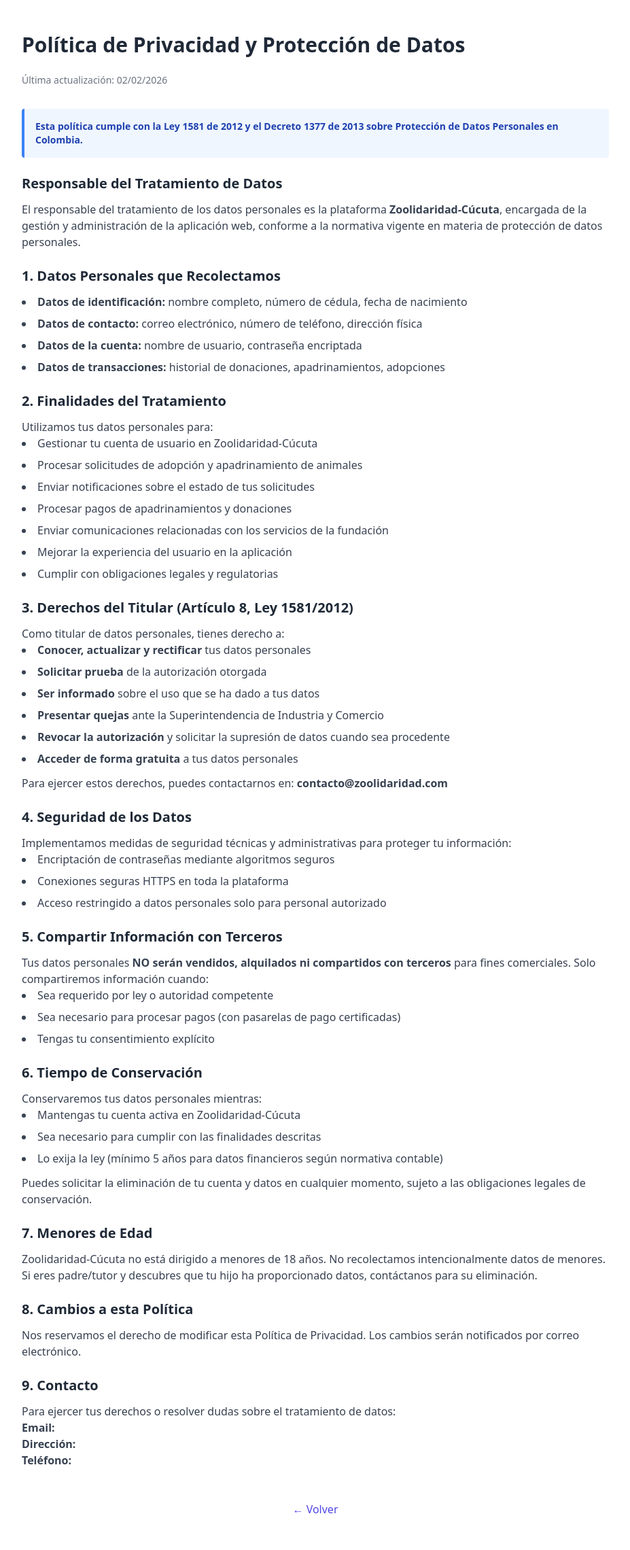
After one commit to Thomas-Cornejo/appfundationwDj, a Django app: page /users/politica-de-privacidad/ in a window 1280 px wide. The commit adds this page. Shown: the whole page at 68% size, without its empty margins (176-1103 px from the left). Run offline with Django 5.2, Linux system fonts and the light colour scheme; some libraries are stand-ins or nearby versions.

Commit message:
feat(auth): add policy and terms templates and require acceptance on registration

```diff
--- /dev/null
+++ b/users/templates/users/legal/privacy_policy.html
@@ -0,0 +1,140 @@
+{% extends "base.html" %}
+
+{% block content %}
+<div class="max-w-4xl mx-auto px-4 py-12">
+  <h1 class="text-3xl font-bold text-gray-800 mb-6">Política de Privacidad y Protección de Datos</h1>
+  <p class="text-sm text-gray-500 mb-8">Última actualización: 02/02/2026</p>
+
+  <div class="prose prose-sm max-w-none space-y-6 text-gray-700">
+
+    <div class="bg-blue-50 border-l-4 border-blue-500 p-4 rounded">
+      <p class="text-sm font-semibold text-blue-800">
+        Esta política cumple con la Ley 1581 de 2012 y el Decreto 1377 de 2013 sobre Protección de Datos Personales en Colombia.
+      </p>
+    </div>
+    <section>
+        <h2 class="text-xl font-bold text-gray-800 mb-3">
+            Responsable del Tratamiento de Datos
+        </h2>
+        <p>
+            El responsable del tratamiento de los datos personales es la plataforma
+            <strong>Zoolidaridad-Cúcuta</strong>, encargada de la gestión y administración
+            de la aplicación web, conforme a la normativa vigente en materia de protección
+            de datos personales.
+        </p>
+    </section>
+
+    <section>
+      <h2 class="text-xl font-bold text-gray-800 mb-3">1. Datos Personales que Recolectamos</h2>
+      <ul class="list-disc list-inside space-y-2">
+        <li><strong>Datos de identificación:</strong> nombre completo, número de cédula, fecha de nacimiento</li>
+        <li><strong>Datos de contacto:</strong> correo electrónico, número de teléfono, dirección física</li>
+        <li><strong>Datos de la cuenta:</strong> nombre de usuario, contraseña encriptada</li>
+        <li><strong>Datos de transacciones:</strong> historial de donaciones, apadrinamientos, adopciones</li>
+      </ul>
+    </section>
+
+    <section>
+      <h2 class="text-xl font-bold text-gray-800 mb-3">2. Finalidades del Tratamiento</h2>
+      <p>Utilizamos tus datos personales para:</p>
+      <ul class="list-disc list-inside space-y-2">
+        <li>Gestionar tu cuenta de usuario en Zoolidaridad-Cúcuta</li>
+        <li>Procesar solicitudes de adopción y apadrinamiento de animales</li>
+        <li>Enviar notificaciones sobre el estado de tus solicitudes</li>
+        <li>Procesar pagos de apadrinamientos y donaciones</li>
+        <li>Enviar comunicaciones relacionadas con los servicios de la fundación</li>
+        <li>Mejorar la experiencia del usuario en la aplicación</li>
+        <li>Cumplir con obligaciones legales y regulatorias</li>
+      </ul>
+    </section>
+
+    <section>
+      <h2 class="text-xl font-bold text-gray-800 mb-3">3. Derechos del Titular (Artículo 8, Ley 1581/2012)</h2>
+      <p>Como titular de datos personales, tienes derecho a:</p>
+      <ul class="list-disc list-inside space-y-2">
+        <li><strong>Conocer, actualizar y rectificar</strong> tus datos personales</li>
+        <li><strong>Solicitar prueba</strong> de la autorización otorgada</li>
+        <li><strong>Ser informado</strong> sobre el uso que se ha dado a tus datos</li>
+        <li><strong>Presentar quejas</strong> ante la Superintendencia de Industria y Comercio</li>
+        <li><strong>Revocar la autorización</strong> y solicitar la supresión de datos cuando sea procedente</li>
+        <li><strong>Acceder de forma gratuita</strong> a tus datos personales</li>
+      </ul>
+      <p class="mt-3">
+        Para ejercer estos derechos, puedes contactarnos en:
+        <strong>contacto@zoolidaridad.com</strong>
+      </p>
+    </section>
+
+    <section>
+      <h2 class="text-xl font-bold text-gray-800 mb-3">4. Seguridad de los Datos</h2>
+      <p>Implementamos medidas de seguridad técnicas y administrativas para proteger tu información:</p>
+      <ul class="list-disc list-inside space-y-2">
+        <li>Encriptación de contraseñas mediante algoritmos seguros</li>
+        <li>Conexiones seguras HTTPS en toda la plataforma</li>
+        <li>Acceso restringido a datos personales solo para personal autorizado</li>
+      </ul>
+    </section>
+
+    <section>
+      <h2 class="text-xl font-bold text-gray-800 mb-3">5. Compartir Información con Terceros</h2>
+      <p>
+        Tus datos personales <strong>NO serán vendidos, alquilados ni compartidos con terceros</strong>
+        para fines comerciales. Solo compartiremos información cuando:
+      </p>
+      <ul class="list-disc list-inside space-y-2">
+        <li>Sea requerido por ley o autoridad competente</li>
+        <li>Sea necesario para procesar pagos (con pasarelas de pago certificadas)</li>
+        <li>Tengas tu consentimiento explícito</li>
+      </ul>
+    </section>
+
+    <section>
+      <h2 class="text-xl font-bold text-gray-800 mb-3">6. Tiempo de Conservación</h2>
+      <p>
+        Conservaremos tus datos personales mientras:
+      </p>
+      <ul class="list-disc list-inside space-y-2">
+        <li>Mantengas tu cuenta activa en Zoolidaridad-Cúcuta</li>
+        <li>Sea necesario para cumplir con las finalidades descritas</li>
+        <li>Lo exija la ley (mínimo 5 años para datos financieros según normativa contable)</li>
+      </ul>
+      <p class="mt-3">
+        Puedes solicitar la eliminación de tu cuenta y datos en cualquier momento, sujeto a
+        las obligaciones legales de conservación.
+      </p>
+    </section>
+
+    <section>
+      <h2 class="text-xl font-bold text-gray-800 mb-3">7. Menores de Edad</h2>
+      <p>
+        Zoolidaridad-Cúcuta no está dirigido a menores de 18 años. No recolectamos intencionalmente
+        datos de menores. Si eres padre/tutor y descubres que tu hijo ha proporcionado datos,
+        contáctanos para su eliminación.
+      </p>
+    </section>
+
+    <section>
+      <h2 class="text-xl font-bold text-gray-800 mb-3">8. Cambios a esta Política</h2>
+      <p>
+        Nos reservamos el derecho de modificar esta Política de Privacidad. Los cambios serán
+        notificados por correo electrónico.
+      </p>
+    </section>
+
+    <section>
+      <h2 class="text-xl font-bold text-gray-800 mb-3">9. Contacto</h2>
+      <p>
+        Para ejercer tus derechos o resolver dudas sobre el tratamiento de datos:<br>
+        <strong>Email:</strong> <br>
+        <strong>Dirección:</strong><br>
+        <strong>Teléfono:</strong>
+      </p>
+    </section>
+
+  </div>
+
+  <div class="mt-12 text-center">
+    <a href="javascript:history.back()" class="text-indigo-600 hover:underline">← Volver</a>
+  </div>
+</div>
+{% endblock %}
```
Also changed, not shown: users/templates/users/legal/terms_of_use.html (added, +119 -0 lines), users/templates/users/register.html (+32 -6 lines).
